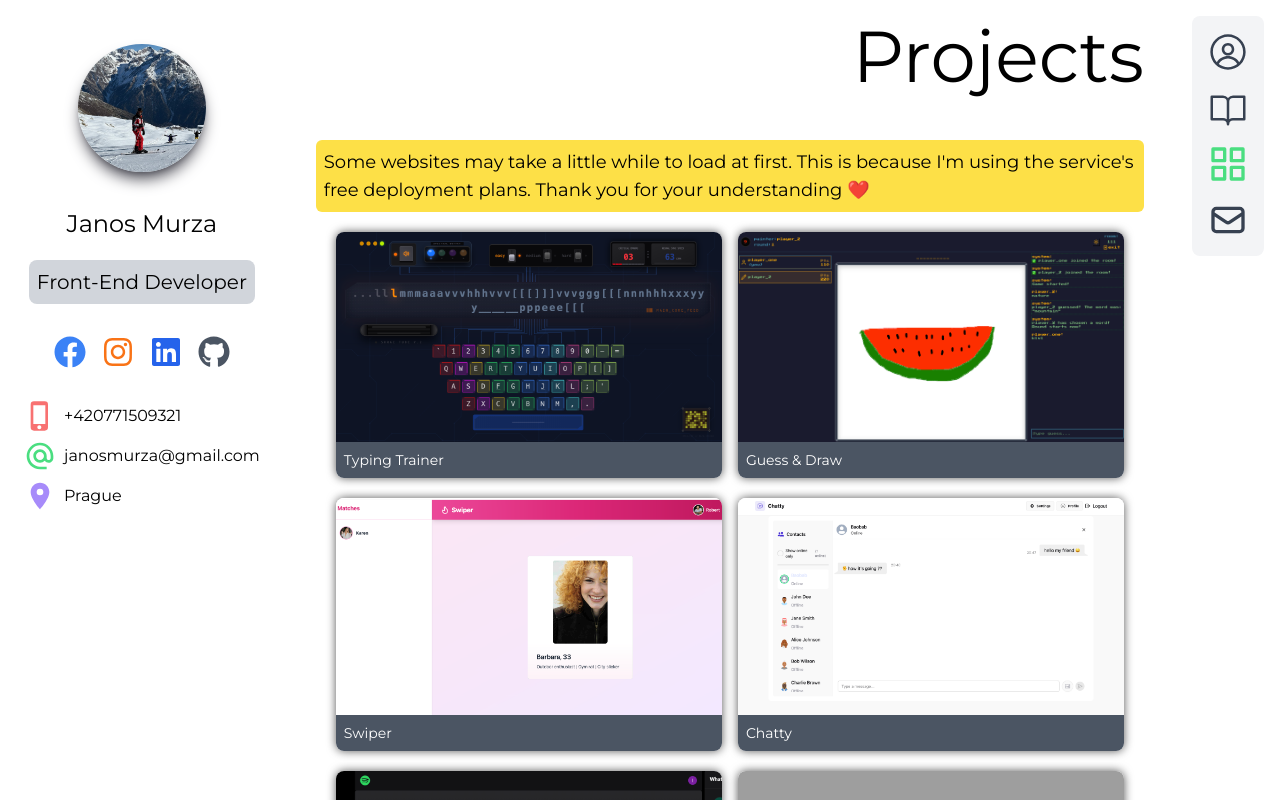
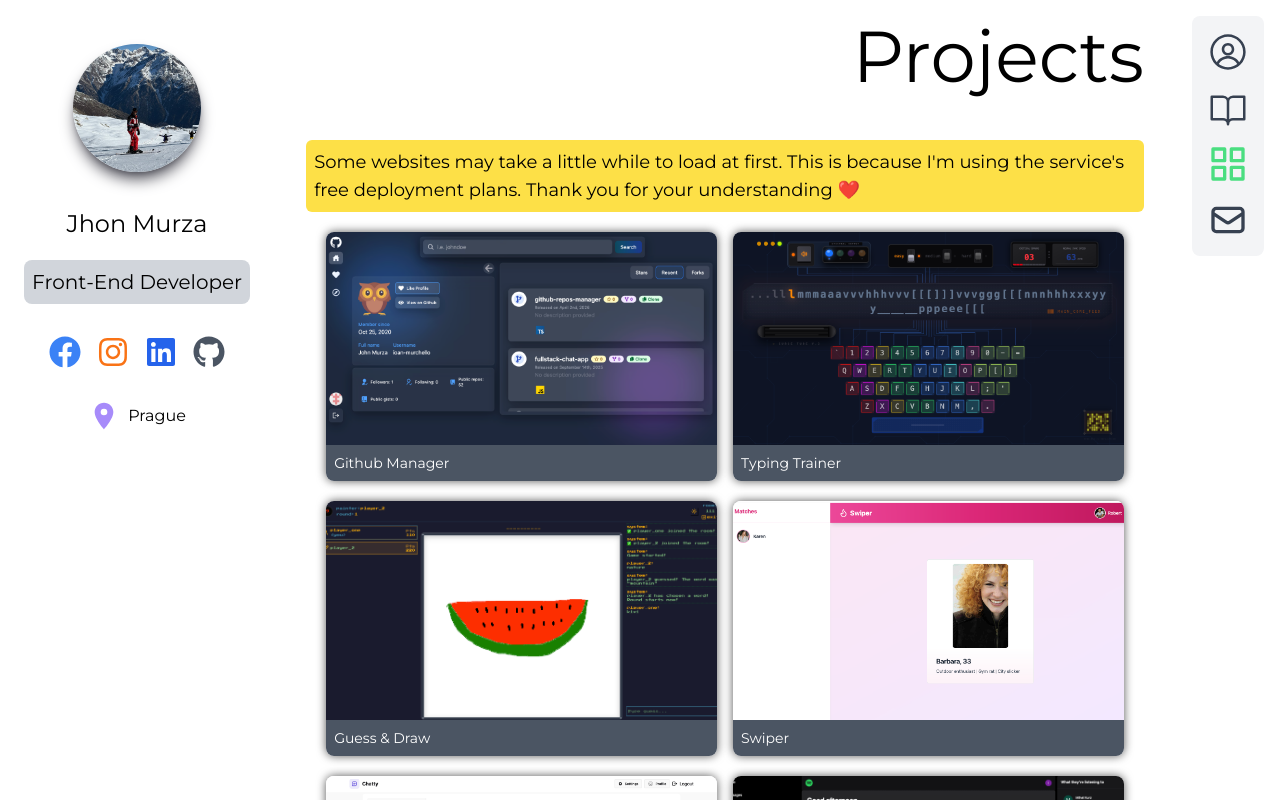
Before and after one commit to ioan-murchello/react-portfolio, a React (Vite) app: page /projects in a window 1280 px wide. Built offline with nearby package versions, Linux system fonts and the light colour scheme; grey boxes are pictures that could not be loaded.

Commit message:
added github-manager app

```diff
--- a/src/components/Aside.jsx
+++ b/src/components/Aside.jsx
@@ -5,7 +5,7 @@ const Aside = ({ isOpen, children }) => {
     fixed  min-w-fit inset-y-0 left-0 z-10
     bg-white transition-all duration-500 ease-in-out
     flex flex-col justify-start items-center
-    overflow-y-auto p-4 w-full h-svh
+    overflow-y-auto p-4 w-full h-dvh
 
     ${isOpen ? "translate-x-0" : "w-0 -translate-x-full"}
 
--- a/src/components/List.jsx
+++ b/src/components/List.jsx
@@ -11,7 +11,7 @@ const List = ({ listToRender, type, modified }) => {
 
     case "icons":
       ulStyles =
-        "flex w-full gap-y-2 flex-col items-center lg:items-start mt-3";
+        "flex w-full gap-y-2 flex-col items-center mt-3";
       liStyles = "flex gap-x-2 gap-y-2 items-center rounded-lg group";
       iconClass =
         "h-6 w-6 lg:h-8 lg:w-8 transform transition-transform duration-300 group-hover:rotate-12";
--- a/src/components/MainSidebar.jsx
+++ b/src/components/MainSidebar.jsx
@@ -12,8 +12,10 @@ const MainSidebar = () => {
           alt="Author avatar"
         />
       </div>
-      <h2 className="text-xl lg:text-2xl">Janos Murza</h2>
-      <p className="text-md lg:text-xl bg-gray-300 p-2 rounded-lg">Front-End Developer</p>
+      <h2 className="text-xl lg:text-2xl">Jhon Murza</h2>
+      <p className="text-md lg:text-xl bg-gray-300 p-2 rounded-lg">
+        Front-End Developer
+      </p>
 
       <List listToRender={socialIcons} type="social" modified={false} />
       <List listToRender={sidebarIcons} type="icons" modified={true} />
--- a/src/datas/datas.js
+++ b/src/datas/datas.js
@@ -27,9 +27,15 @@ import spotifyClone from "../img/spotifyClone.png";
 import chatty from "../img/chatty.png";
 import swiper from "../img/swiper.png";
 import guessGame from "../img/guessanddraw.png";
-import typingTrainer from '../img/typing-trainer.png'
+import typingTrainer from '../img/typing-trainer.png';
+import githubMmanager from '../img/github-manager.png'
 
 export const sites = [
+  {
+    name: "Github Manager",
+    url: "https://github-repos-manager.onrender.com/",
+    image: githubMmanager,
+  },
   {
     name: "Typing Trainer",
     url: "https://elaborate-scone-c82612.netlify.app/",
--- a/src/datas/icons.js
+++ b/src/datas/icons.js
@@ -129,20 +129,20 @@ export const socialIcons = [
 ];
 
 export const sidebarIcons = [
-  {
-    id: 1,
-    icon: MdPhoneIphone,
-    color: "text-red-400",
-    availability: "tel:+420771509321",
-    title: "+420771509321",
-  },
-  {
-    id: 2,
-    icon: MdAlternateEmail,
-    color: "text-green-400",
-    availability: "mailto:janosmurza@gmail.com",
-    title: "janosmurza@gmail.com",
-  },
+  // {
+  //   id: 1,
+  //   icon: MdPhoneIphone,
+  //   color: "text-red-400",
+  //   availability: "tel:+420771509321",
+  //   title: "+420771509321",
+  // },
+  // {
+  //   id: 2,
+  //   icon: MdAlternateEmail,
+  //   color: "text-green-400",
+  //   availability: "mailto:janosmurza@gmail.com",
+  //   title: "janosmurza@gmail.com",
+  // },
   {
     id: 3,
     icon: MdLocationOn,
--- a/src/pages/Contact.jsx
+++ b/src/pages/Contact.jsx
@@ -99,7 +99,7 @@ const Contact = () => {
                 component='div'
               />
               <button
-                className='w-full border shadow-lg mt-4 rounded-xl bg-gray-100 py-4 max-w-40 sm:max-w-60 flex justify-center items-center transition-transform duration-300 ease-in-out group hover:scale-95'
+                className='w-full border shadow-lg mt-4 rounded-xl bg-gray-100 py-2.5 sm:py-4 max-w-40 sm:max-w-60 flex justify-center items-center transition-transform duration-300 ease-in-out group hover:scale-95'
                 type='submit'
               >
                 <FaPaperPlane className='w-6 h-6 text-blue-400 transform transition-transform duration-300 ease-in-out group-hover:scale-110 group-hover:rotate-12' />
--- a/src/pages/Layout.jsx
+++ b/src/pages/Layout.jsx
@@ -24,7 +24,7 @@ const Layout = () => {
       <section className="w-full rounded-lg pt-2 pb-16 sm:pb-2 sm:py-5 px-4 sm:px-8 overflow-y-auto scrollbar-hide">
         <Outlet />
       </section>
-      <aside className="fixed bottom-0 z-[999] left-1/2 -translate-x-1/2 flex justify-center p-4 w-full max-w-[300px] lg:relative lg:translate-x-0 lg:left-0 lg:max-w-max lg:min-h-fit">
+      <aside className="fixed bottom-0 z-[999] left-1/2 -translate-x-1/2 flex justify-center p-4 w-full max-w-[300px] lg:relative lg:translate-x-0 lg:left-0 lg:max-w-max lg:h-fit">
         <LeftBottomSidebar toggleOpen={isOpen} handleOpen={setIsOpen} />
       </aside>
     </main>
--- a/src/pages/Projects.jsx
+++ b/src/pages/Projects.jsx
@@ -25,7 +25,7 @@ const Projects = () => {
   return (
     <section>
       <Title text="Projects" />
-      <p className="bg-yellow-300 p-2 rounded-md text-lg">
+      <p className="bg-yellow-300 p-2 rounded-md text-md sm:text-lg">
         Some websites may take a little while to load at first. This is because
         I'm using the service's free deployment plans. Thank you for your
         understanding ❤️
```
Also changed, not shown: src/img/github-manager.png (added).
